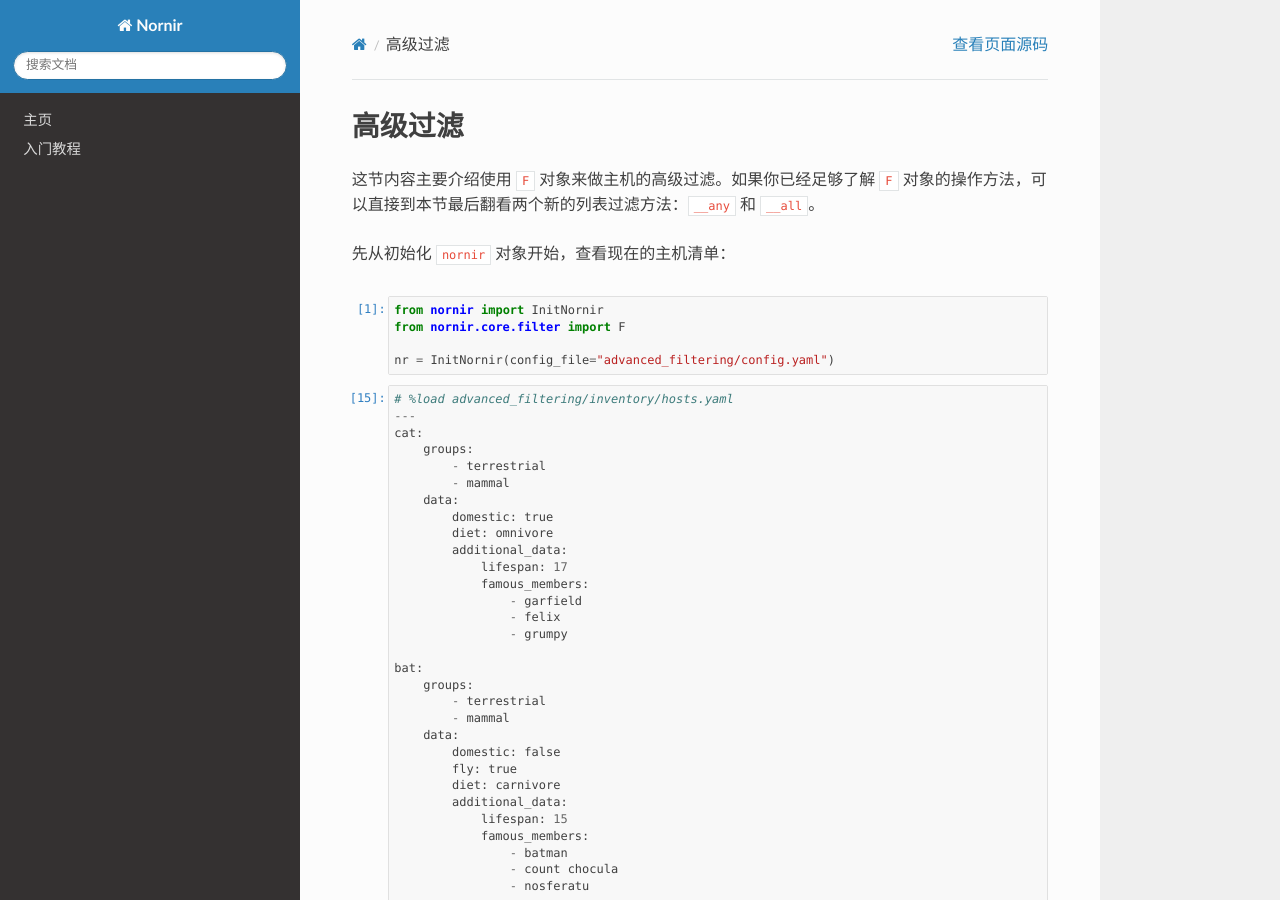
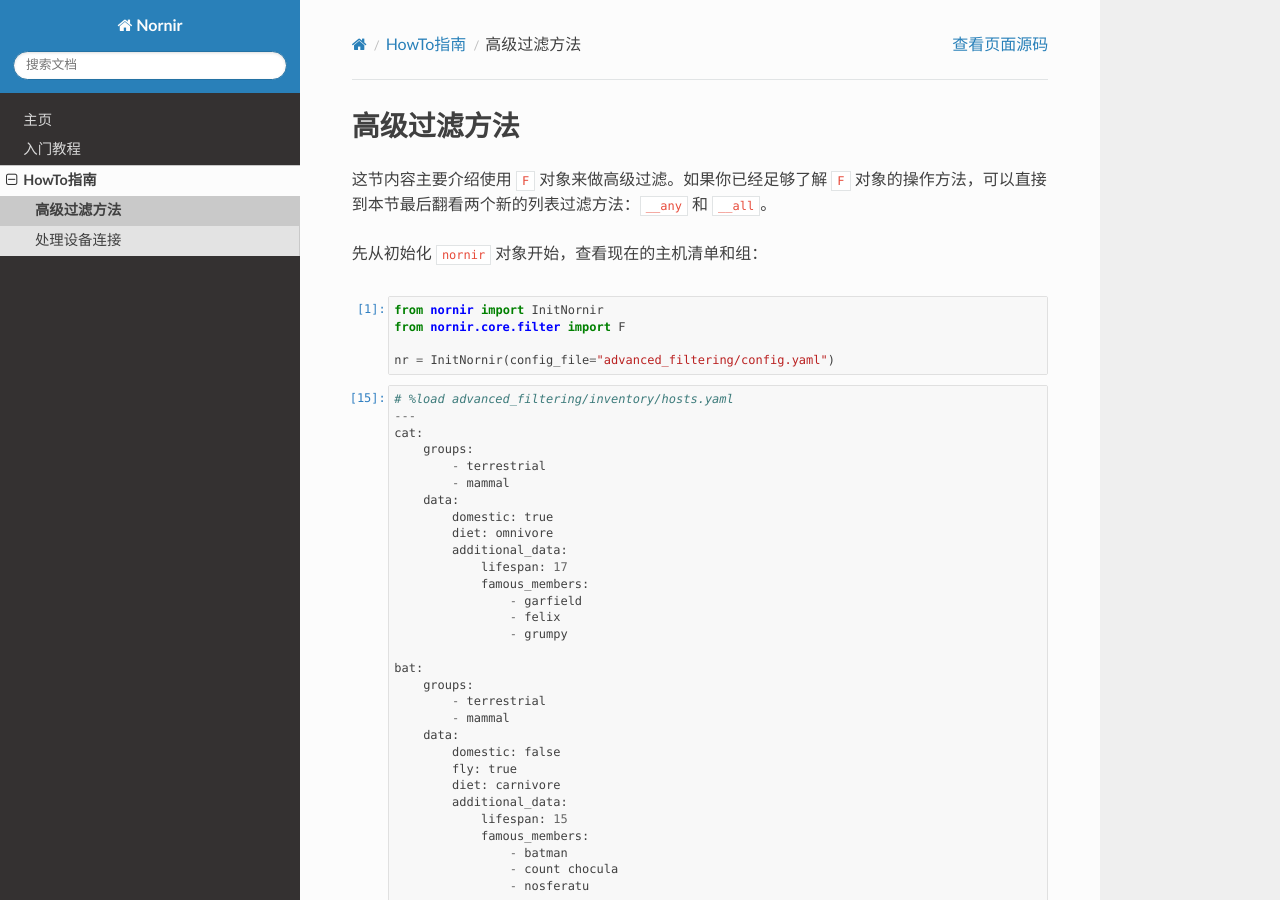
Before and after one commit to xdai555/nornir_docs_cn, a Sphinx documentation site: the page built from source/howto/01.advanced_filtering.ipynb, in a window 1280 px wide and 900 px high. Built offline with Sphinx 7.4.7 and the Read the Docs theme 2.0.0, drawn with Linux system fonts in a browser that asks for light colours; some of the changed text lies outside the part shown.

Commit message:
add howto

```diff
--- /dev/null
+++ b/source/howto/index.rst
@@ -0,0 +1,19 @@
+HowTo指南
+=============
+
+HowTo 指南主要是根据特定场景来举例说明 Nornir 的基本/进阶用法，以及 Nornir 与其他模块相结合的扩展用法。
+
+
+.. toctree::
+   :glob:
+   :maxdepth: 1
+
+   高级过滤方法 <01.advanced_filtering.ipynb>
+   处理设备连接 <03.handling_connections.ipynb>
+.. 安装指南 <03.install.ipynb>
+.. 初始化 Nornir <04.initializing_nornir.ipynb>
+.. 主机清单 <05.inventory.ipynb>
+.. 执行任务 <06.tasks.ipynb>
+.. 处理任务结果 <07.task_results.ipynb>
+.. 处理失败任务 <08.failed_tasks.ipynb>
+.. 处理器 <09.processors.ipynb>
--- a/source/index.rst
+++ b/source/index.rst
@@ -24,7 +24,7 @@ Contents
 
    主页 <self>
    入门教程 <tutorial/index>
-.. Howto <howto/index>
+   HowTo指南 <howto/index>
 .. configuration/index
 .. plugins/index
 .. Upgrading <upgrading/index>
--- a/source/tutorial/index.rst
+++ b/source/tutorial/index.rst
@@ -5,6 +5,7 @@
 
 
 .. toctree::
+   :glob:
    :maxdepth: 1
 
    初识 Nornir <01.overview.ipynb>
```
Also changed, not shown: source/howto/01.advanced_filtering.ipynb, source/howto/02.filtering_deep_dive.ipynb.
